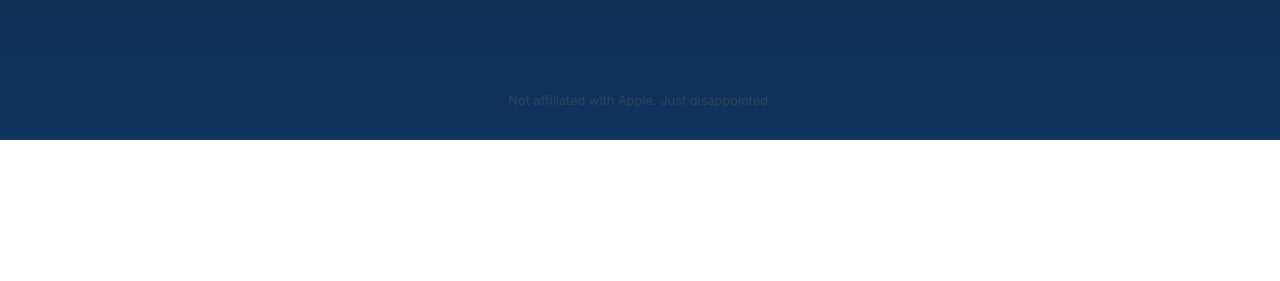
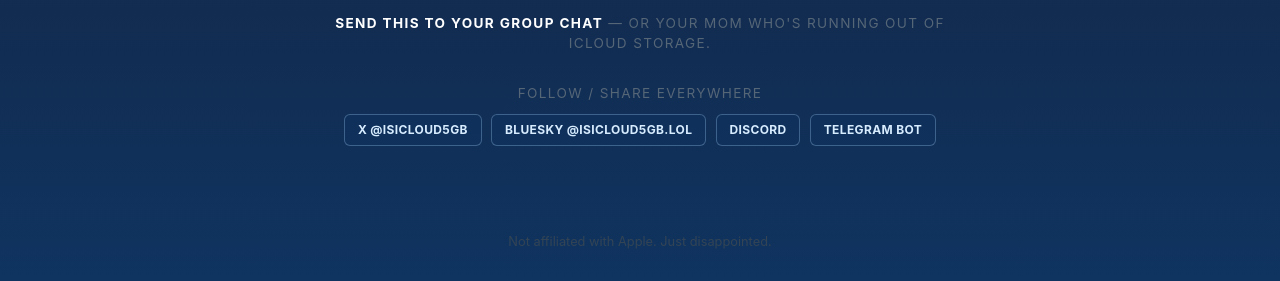
Before and after one commit to digitalby/isicloud5gb.lol, a plain HTML site: page www/index.html in a window 1280 px wide. Shown: the part 932-1213 px from the top of the page. Before the commit the page ends 1072 px from the top, so only its background shows below. Drawn offline with Linux system fonts and the light colour scheme; a script that the page names is missing.

Commit message:
Add viral prompt and social userbar links

```diff
--- a/www/index.html
+++ b/www/index.html
@@ -192,6 +192,17 @@
       margin-bottom: 2rem;
     }
 
+    .viral-prompt {
+      margin-top: 1rem;
+      font-size: 1rem;
+      color: #c8d6e5;
+      line-height: 1.5;
+    }
+
+    .viral-prompt strong {
+      color: #fff;
+    }
+
     .share-section p {
       font-size: 0.85rem;
       color: #556677;
@@ -238,6 +249,49 @@
     .copy-btn.copied {
       border-color: #4ecdc4;
       color: #4ecdc4;
+    }
+
+    .community-section {
+      margin-bottom: 1.5rem;
+    }
+
+    .community-section p {
+      font-size: 0.85rem;
+      color: #556677;
+      margin-bottom: 0.8rem;
+      text-transform: uppercase;
+      letter-spacing: 0.1em;
+    }
+
+    .userbar-links {
+      display: flex;
+      flex-wrap: wrap;
+      justify-content: center;
+      gap: 0.6rem;
+    }
+
+    .userbar {
+      display: inline-flex;
+      align-items: center;
+      gap: 0.4rem;
+      padding: 0.45rem 0.8rem;
+      border-radius: 6px;
+      border: 1px solid rgba(168, 216, 255, 0.3);
+      background: rgba(15, 52, 96, 0.45);
+      color: #d7ecff;
+      text-decoration: none;
+      font-size: 0.75rem;
+      letter-spacing: 0.03em;
+      text-transform: uppercase;
+      font-weight: 700;
+      transition: all 0.2s ease;
+    }
+
+    .userbar:hover {
+      border-color: rgba(255, 255, 255, 0.55);
+      background: rgba(30, 90, 150, 0.55);
+      transform: translateY(-1px);
+      color: #fff;
     }
 
     footer {
@@ -327,6 +381,17 @@
           <span>Copy Link</span>
         </button>
       </div>
+      <p class="viral-prompt"><strong>Send this to your group chat</strong> — or your mom who's running out of iCloud storage.</p>
+    </div>
+
+    <div class="community-section">
+      <p>Follow / Share everywhere</p>
+      <div class="userbar-links">
+        <a class="userbar" href="https://twitter.com/isicloud5gb" target="_blank" rel="noopener noreferrer">X @isicloud5gb</a>
+        <a class="userbar" href="https://bsky.app/profile/isicloud5gb.lol" target="_blank" rel="noopener noreferrer">Bluesky @isicloud5gb.lol</a>
+        <a class="userbar" href="https://discord.gg/B2H737b73S" target="_blank" rel="noopener noreferrer">Discord</a>
+        <a class="userbar" href="https://t.me/isicloud5gb_bot" target="_blank" rel="noopener noreferrer">Telegram bot</a>
+      </div>
     </div>
   </main>
 
```
